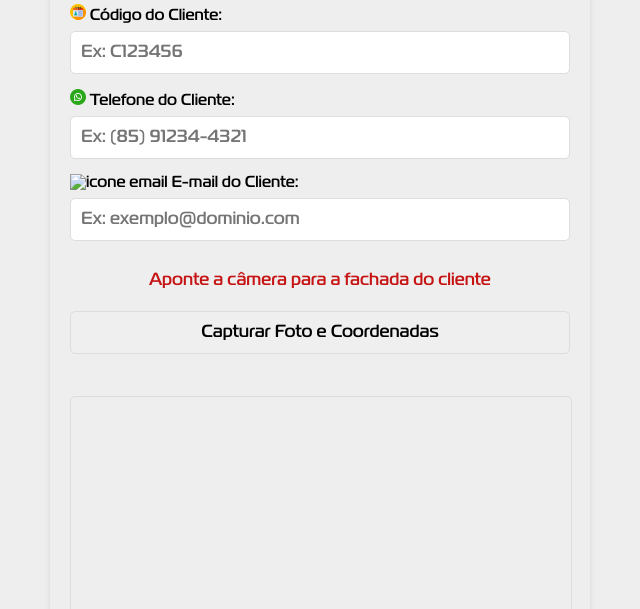
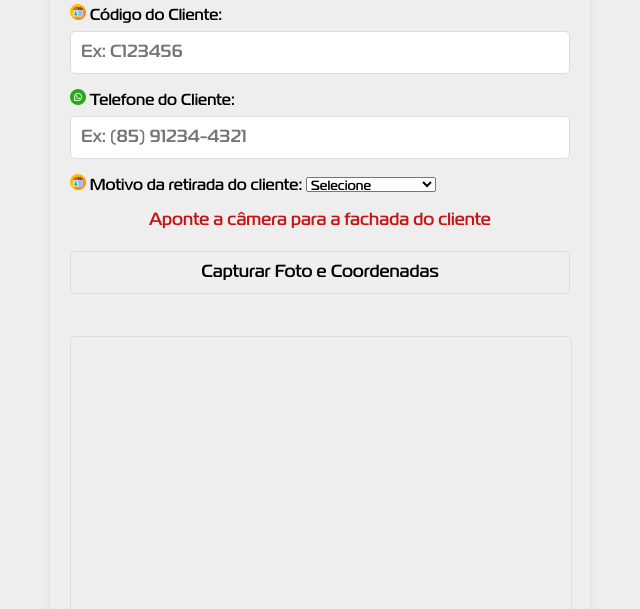
Before and after one commit to tecnologiagagliardi/validapdv, a plain HTML site: page index.html in a window 1280 px wide. Shown: the part 191-800 px from the top of the page, without its empty margins (320-960 px from the left). Drawn offline with nearby package versions, Linux system fonts and the light colour scheme.

Commit message:
Novo html
Added a reason for client withdrawal with options.

```diff
--- a/index.html
+++ b/index.html
@@ -34,11 +34,18 @@
                 <input type="tel" id="phone" maxlength="15" placeholder="Ex: (85) 91234-4321"
                     aria-describedby="phone-info">
 
-                <label for="email" aria-label="E-mail">
-                    <img src="assets/images/mail.png" alt="icone email">&nbsp;<b>E-mail do Cliente:</b>
-                </label>
+                <label for="motivo" aria-label="Motivo da retirada">
+  <img src="assets/images/cardcode.png" alt="icone motivo">&nbsp;<b>Motivo da retirada do cliente:</b>
+</label>
+<select name="motivo" id="motivo" required>
+  <option value="">Selecione</option>
+  <option value="Cliente Fechado">Cliente Fechado</option>
+  <option value="Cliente não existe">Cliente não existe</option>
+  <option value="Outro">Outro</option>
+</select>
 
-                <input type="email" id="email" placeholder="Ex: exemplo@dominio.com" aria-describedby="email-info">
+<input type="text" name="outros" id="outros" placeholder="Explique" style="display: none;">
+
 
                 <h2>Aponte a câmera para a fachada do cliente</h2>
                 <button type="button" id="capture-photo" aria-label="Capturar Foto">Capturar Foto e Coordenadas</button>
```
